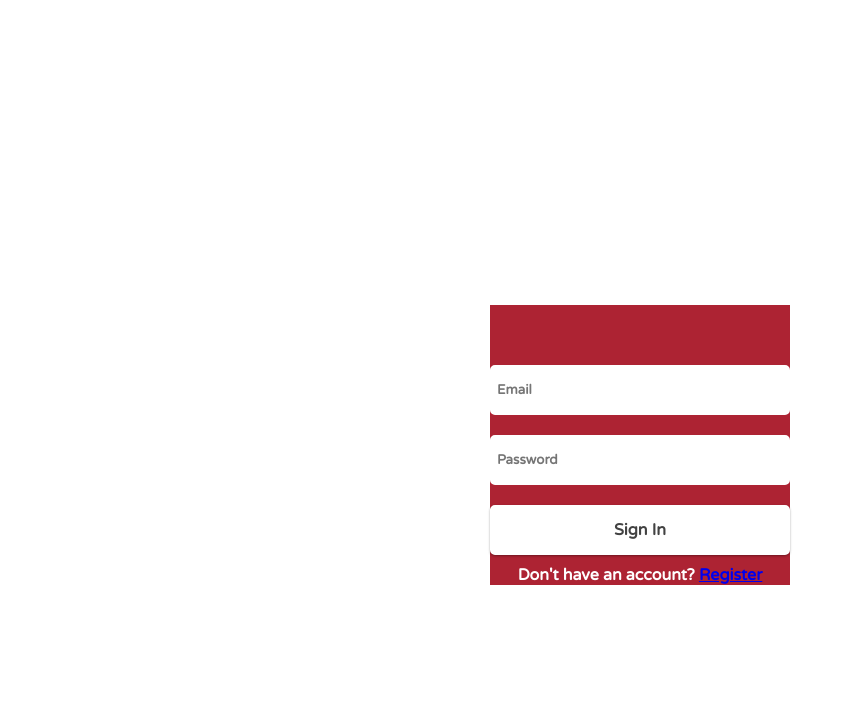
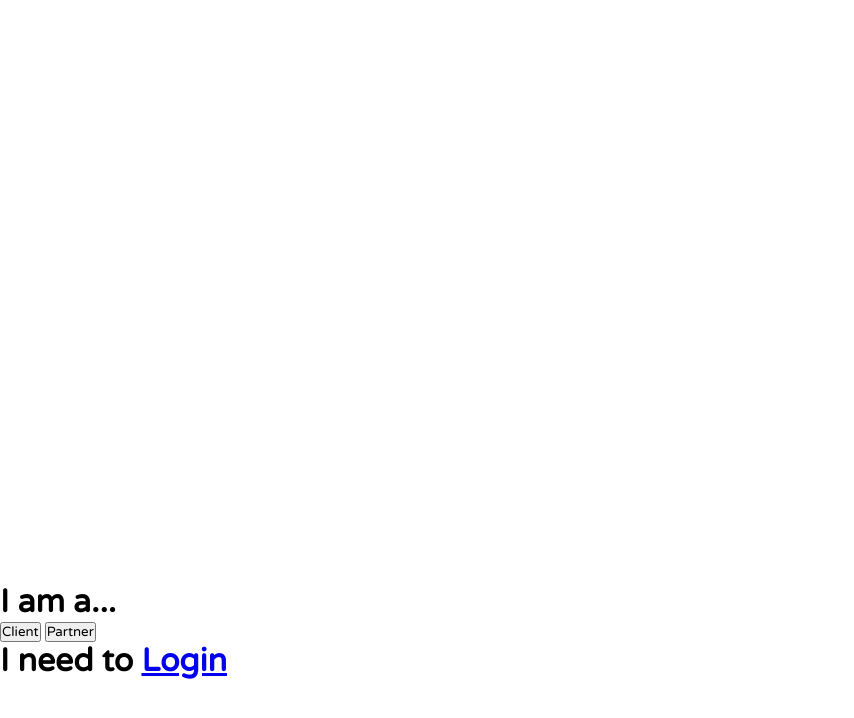
Before and after one commit to chadthomasii/OneMed, a PHP site: page /register in a window 1280 px wide. Shown: the top 718 px of the page, without its empty margins (0-854 px from the left). Run offline with PHP 8.4, Linux system fonts and the light colour scheme; some libraries are stand-ins or nearby versions.

Commit message:
Designed Register page.

```diff
--- a/register.php
+++ b/register.php
@@ -1,19 +1,18 @@
 <?php include_once("header.php");?>
 
-    <div class="register-page">
+    <div class="red-page">
 
-        <div class="login-header-image">
+        <div class="login-header">
             <img src="img/onemed-white.png">
+            <h1>I am a...</h1>
         </div>
 
-        <form action="login.php" method="post" class="login-form-group" id=login-form>
 
-            <input type="email" name="email" placeholder= "Email" required>
-            <input type="password" name="password" placeholder= "Password" required>
-            <button type="submit" form="login-form" value="Submit">Sign In</button>
-
-            <h1>Don't have an account? <a href="./register">Register</a></h1>
-        </form>
+        <div class="register-button-group">
+            <button class="form-button">Client</button>
+            <button class="form-button"> Partner</button>
+            <h1>I need to  <a href="./login">Login</a></h1>
+        </div>
 
     </div>
 
```
